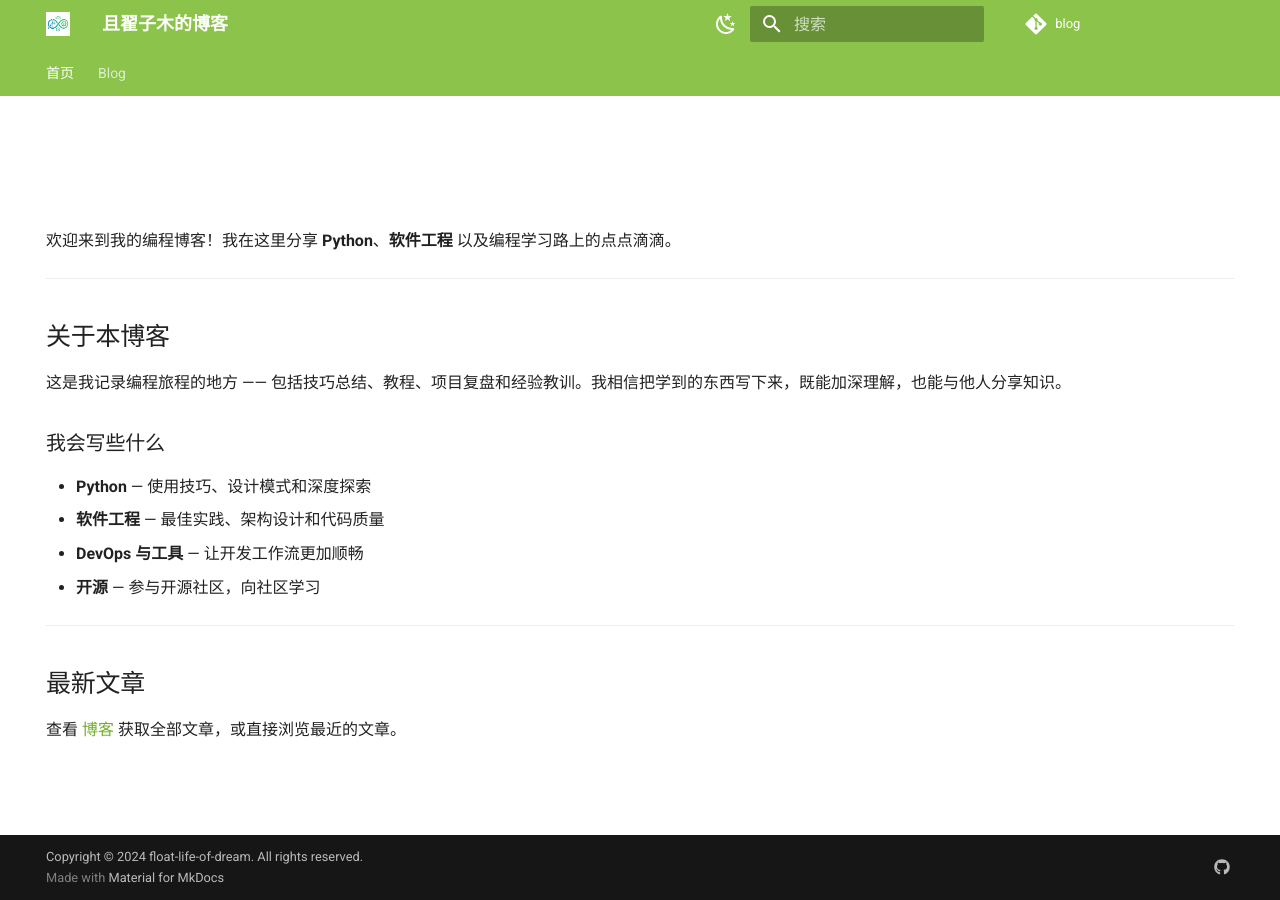
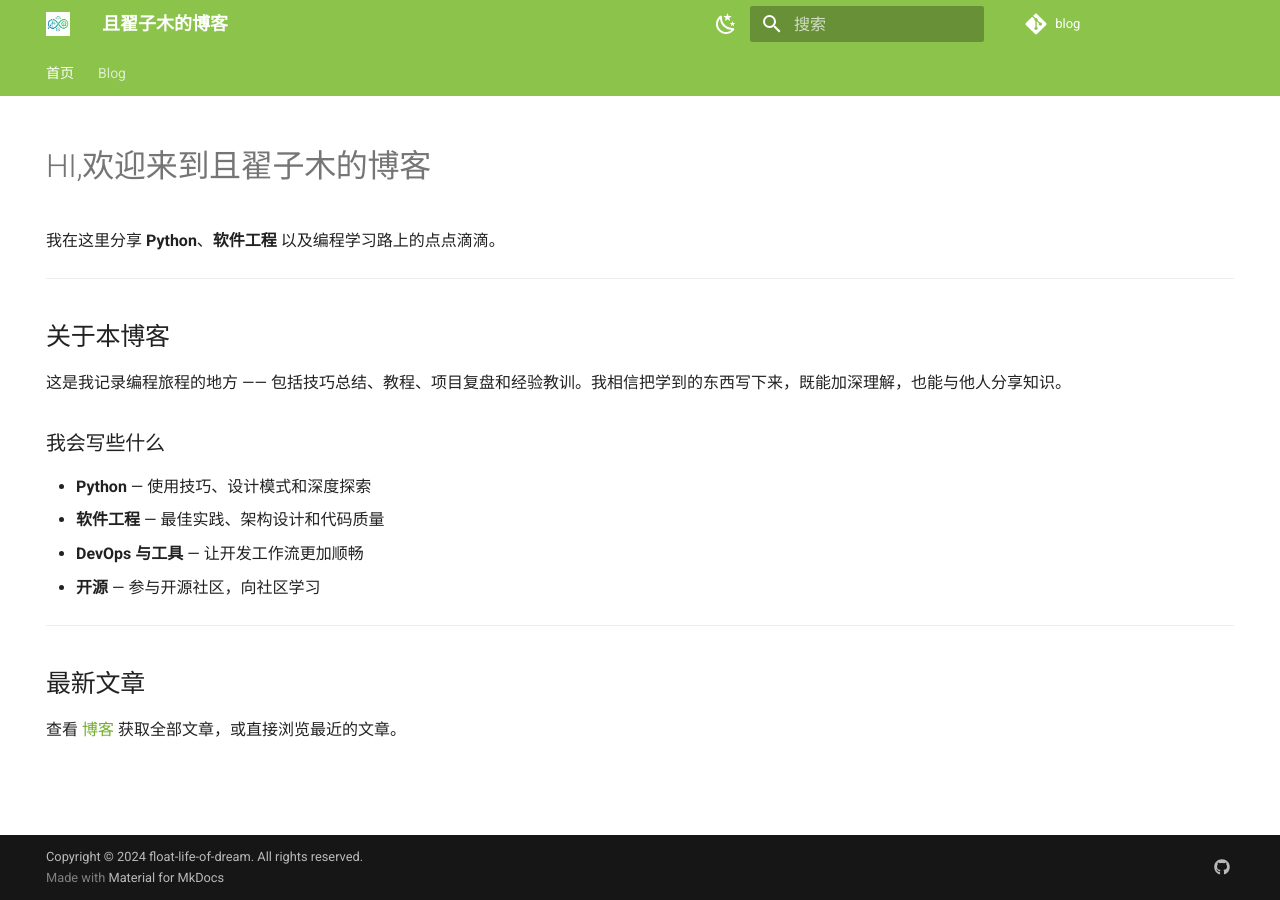
Before and after one commit to float-life-of-dream/Blog, an MkDocs documentation site: the page built from docs/index.md, in a window 1280 px wide. Built offline with MkDocs 1.6.1 and Material for MkDocs 9.7.7, drawn with Linux system fonts in a browser that asks for light colours; comment, search, counter and statistics services are not loaded.

```diff
--- a/docs/index.md
+++ b/docs/index.md
@@ -4,9 +4,9 @@
   - toc
 ---
 
-#
+# HI,欢迎来到且翟子木的博客
 
-欢迎来到我的编程博客！我在这里分享 **Python**、**软件工程** 以及编程学习路上的点点滴滴。
+我在这里分享 **Python**、**软件工程** 以及编程学习路上的点点滴滴。
 
 ---
 
```
